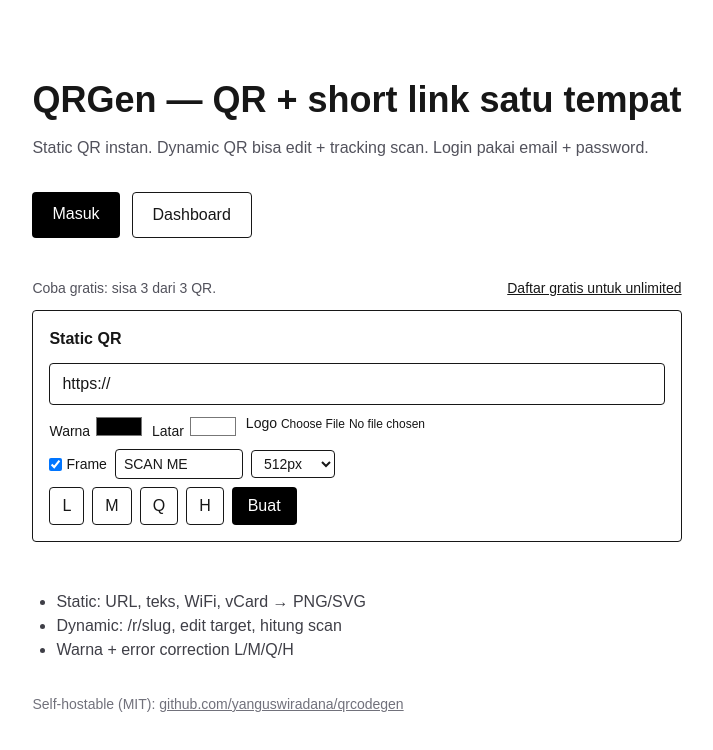
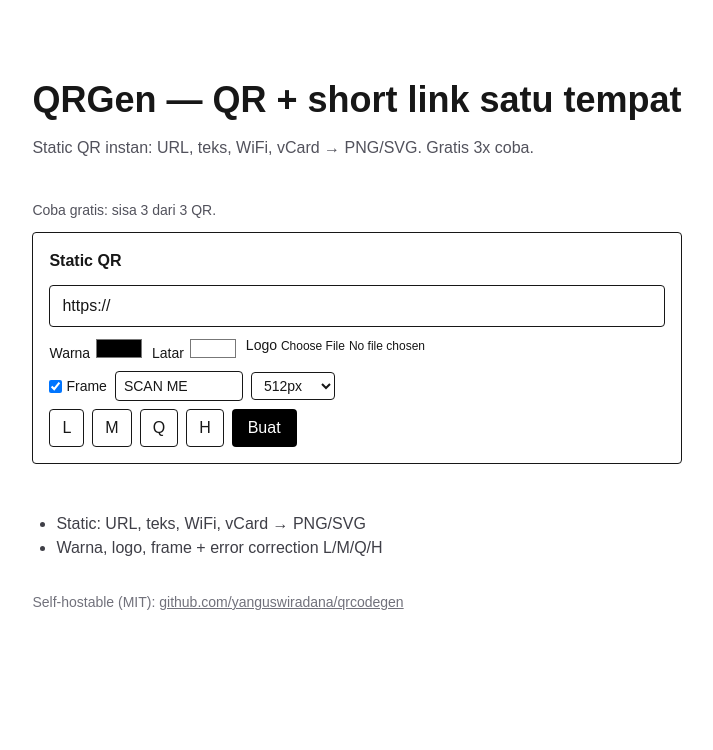
Before and after one commit to yanguswiradana/qrcodegen, a Next.js app: page / in a window 1280 px wide. Shown: the top 750 px of the page, without its empty margins (283-996 px from the left). Built offline with nearby package versions, Linux system fonts and the light colour scheme.

Commit message:
Landing: sembunyikan login/dashboard, CTA netral

```diff
--- a/src/app/page.tsx
+++ b/src/app/page.tsx
@@ -1,4 +1,3 @@
-import Link from "next/link";
 import FreeQrGate from "@/components/FreeQrGate";
 
 export default function Home() {
@@ -6,24 +5,14 @@ export default function Home() {
     <main className="mx-auto max-w-3xl px-6 py-20">
       <h1 className="text-4xl font-bold">QRGen — QR + short link satu tempat</h1>
       <p className="mt-4 text-zinc-600">
-        Static QR instan. Dynamic QR bisa edit + tracking scan. Login pakai
-        email + password.
+        Static QR instan: URL, teks, WiFi, vCard → PNG/SVG. Gratis 3x coba.
       </p>
-      <div className="mt-8 flex gap-3">
-        <Link href="/login" className="rounded bg-black px-5 py-2.5 text-white">
-          Masuk
-        </Link>
-        <Link href="/dashboard" className="rounded border px-5 py-2.5">
-          Dashboard
-        </Link>
-      </div>
 
       <FreeQrGate />
 
       <ul className="mt-12 list-disc pl-6 text-zinc-700">
         <li>Static: URL, teks, WiFi, vCard → PNG/SVG</li>
-        <li>Dynamic: /r/slug, edit target, hitung scan</li>
-        <li>Warna + error correction L/M/Q/H</li>
+        <li>Warna, logo, frame + error correction L/M/Q/H</li>
       </ul>
       <p className="mt-8 text-sm text-zinc-500">
         Self-hostable (MIT):{" "}
--- a/src/components/FreeQrGate.tsx
+++ b/src/components/FreeQrGate.tsx
@@ -1,7 +1,6 @@
 "use client";
 
 import { useEffect, useState } from "react";
-import Link from "next/link";
 import QrStaticForm from "@/components/QrStaticForm";
 
 const KEY = "qrgen_free_count";
@@ -29,31 +28,20 @@ export default function FreeQrGate() {
 
   return (
     <div className="mt-10">
-      <div className="mb-3 flex items-center justify-between text-sm">
+      <div className="mb-3 text-sm">
         <p className="text-zinc-600">
           {locked
             ? "Kuota gratis habis (3/3)."
             : `Coba gratis: sisa ${left} dari ${LIMIT} QR.`}
         </p>
-        <Link href="/login" className="underline">
-          Daftar gratis untuk unlimited
-        </Link>
       </div>
 
       {locked ? (
         <div className="rounded border p-6 text-center">
           <p className="font-semibold">Kuota coba gratis habis</p>
           <p className="mt-1 text-sm text-zinc-600">
-            Daftar untuk generate tanpa batas + short link + tracking scan.
+            Refresh halaman untuk coba lagi, atau hubungi pemilik untuk akses penuh.
           </p>
-          <div className="mt-4 flex justify-center gap-3">
-            <Link
-              href="/login"
-              className="rounded bg-black px-5 py-2 text-white"
-            >
-              Daftar / Masuk
-            </Link>
-          </div>
         </div>
       ) : (
         <QrStaticForm onGenerated={count} />
```
